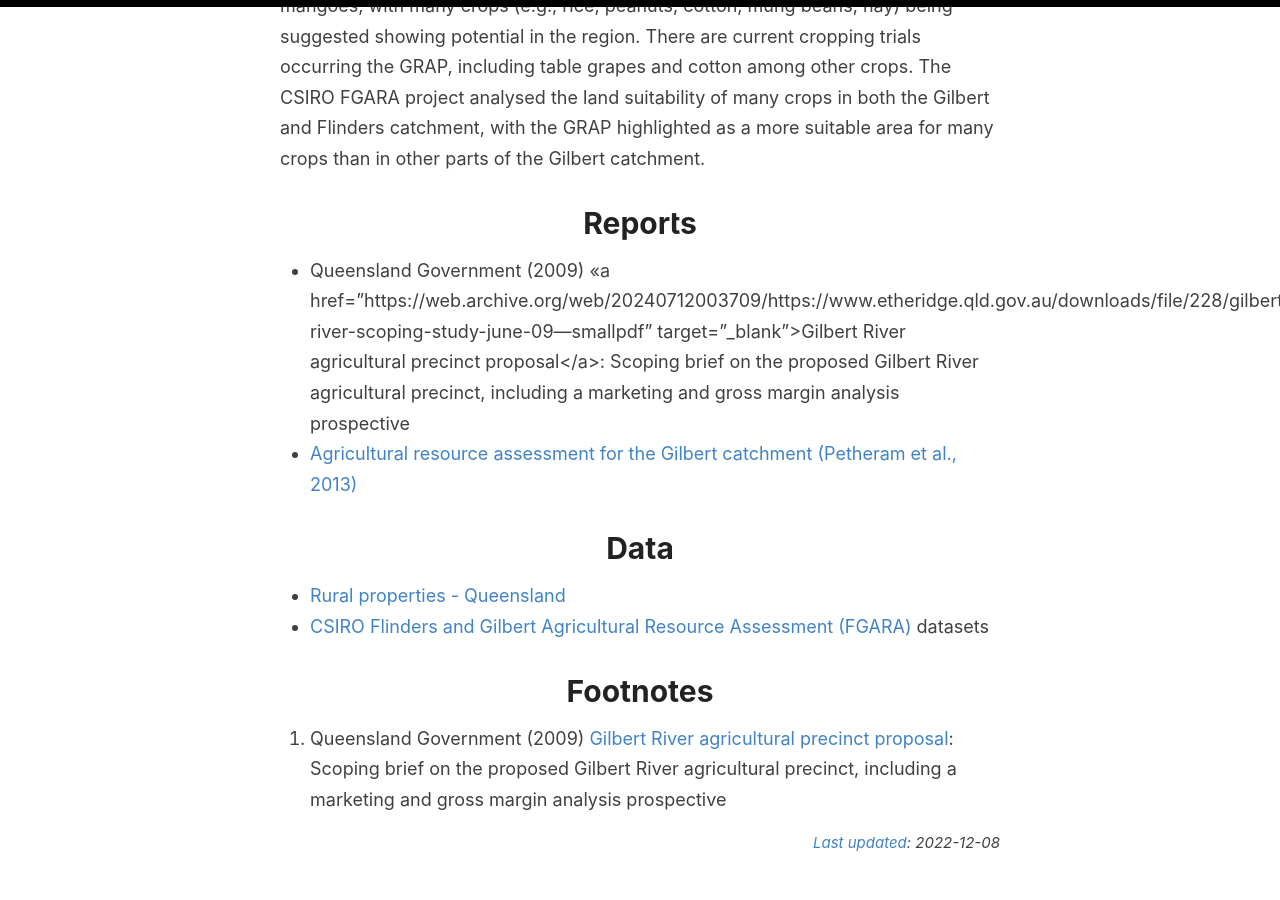
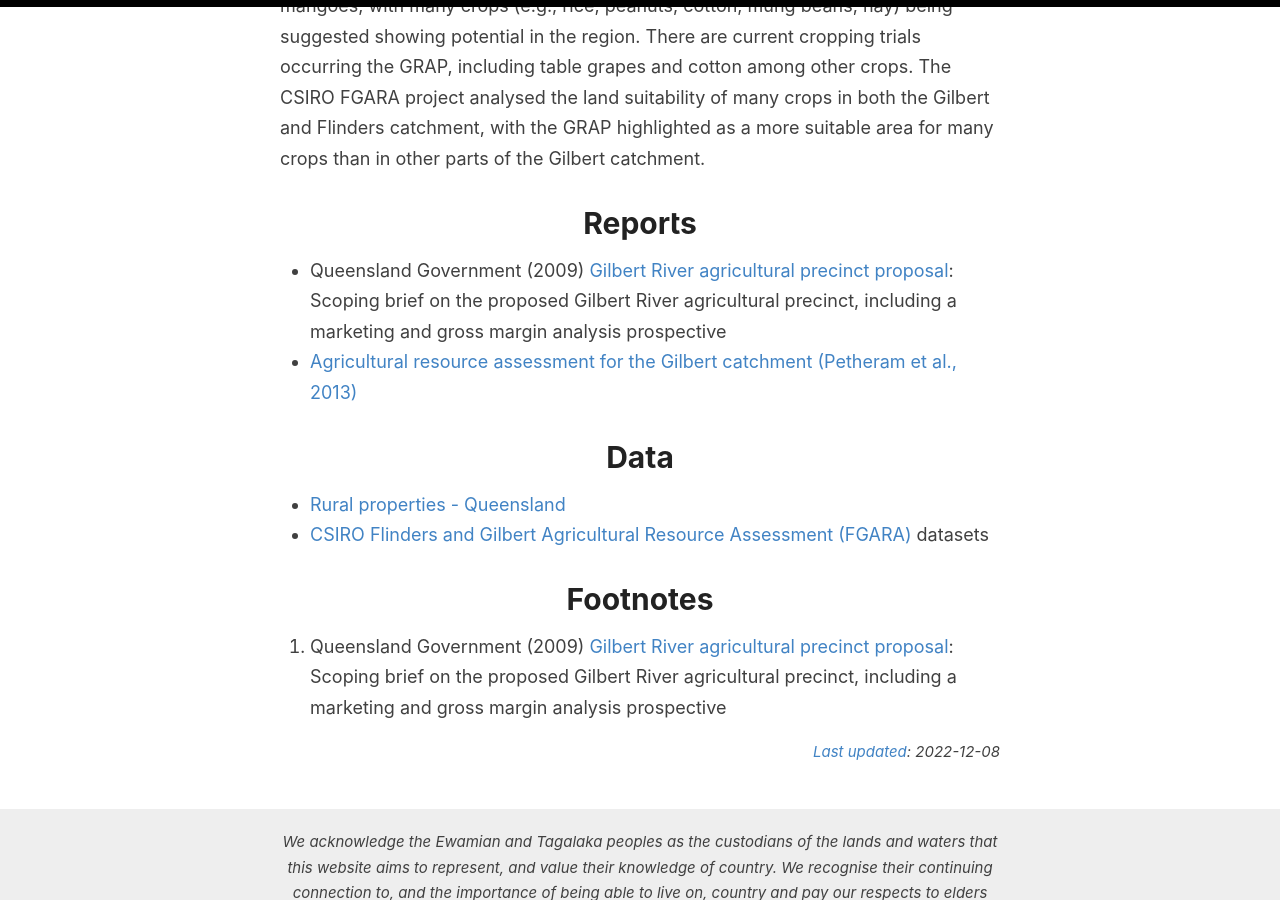
Before and after one commit to gilbert-river/gilbert-river.github.io, a Jekyll site: the page built from _grap/grap.md, in a window 1280 px wide and 900 px high, scrolled down 916 px. Built offline with Jekyll 4.4.1, drawn with Linux system fonts in a browser that asks for light colours.

Commit message:
Update grap.md

```diff
--- a/_grap/grap.md
+++ b/_grap/grap.md
@@ -20,7 +20,7 @@ The transition of the land within the GRAP from grazing-dominated production to
 The proposed <a href="/grap/green-hills-dam/">Green Hills Dam</a> would service the GRAP. The majority of land in the proposed GRAP are currently pastoral leases, where cattle is grazed on native pastures. However, there is some cropping currently occurring in the area, including mangoes, with many crops (e.g., rice, peanuts, cotton, mung beans, hay) being suggested showing potential in the region. There are current cropping trials occurring the GRAP, including table grapes and cotton among other crops. The CSIRO FGARA project analysed the land suitability of many crops in both the Gilbert and Flinders catchment, with the GRAP highlighted as a more suitable area for many crops than in other parts of the Gilbert catchment.
 
 # Reports
-- Queensland Government (2009) <<a href="https://web.archive.org/web/20240712003709/https://www.etheridge.qld.gov.au/downloads/file/228/gilbert-river-scoping-study-june-09---smallpdf" target="_blank">Gilbert River agricultural precinct proposal</a>: Scoping brief on the proposed Gilbert River agricultural precinct, including a marketing and gross margin analysis prospective
+- Queensland Government (2009) <a href="https://web.archive.org/web/20240712003709/https://www.etheridge.qld.gov.au/downloads/file/228/gilbert-river-scoping-study-june-09---smallpdf" target="_blank">Gilbert River agricultural precinct proposal</a>: Scoping brief on the proposed Gilbert River agricultural precinct, including a marketing and gross margin analysis prospective
 - <a href="https://publications.csiro.au/rpr/pub?pid=csiro:EP1312941" target="_blank">Agricultural resource assessment for the Gilbert catchment (Petheram et al., 2013)</a>
 
 # Data
```
